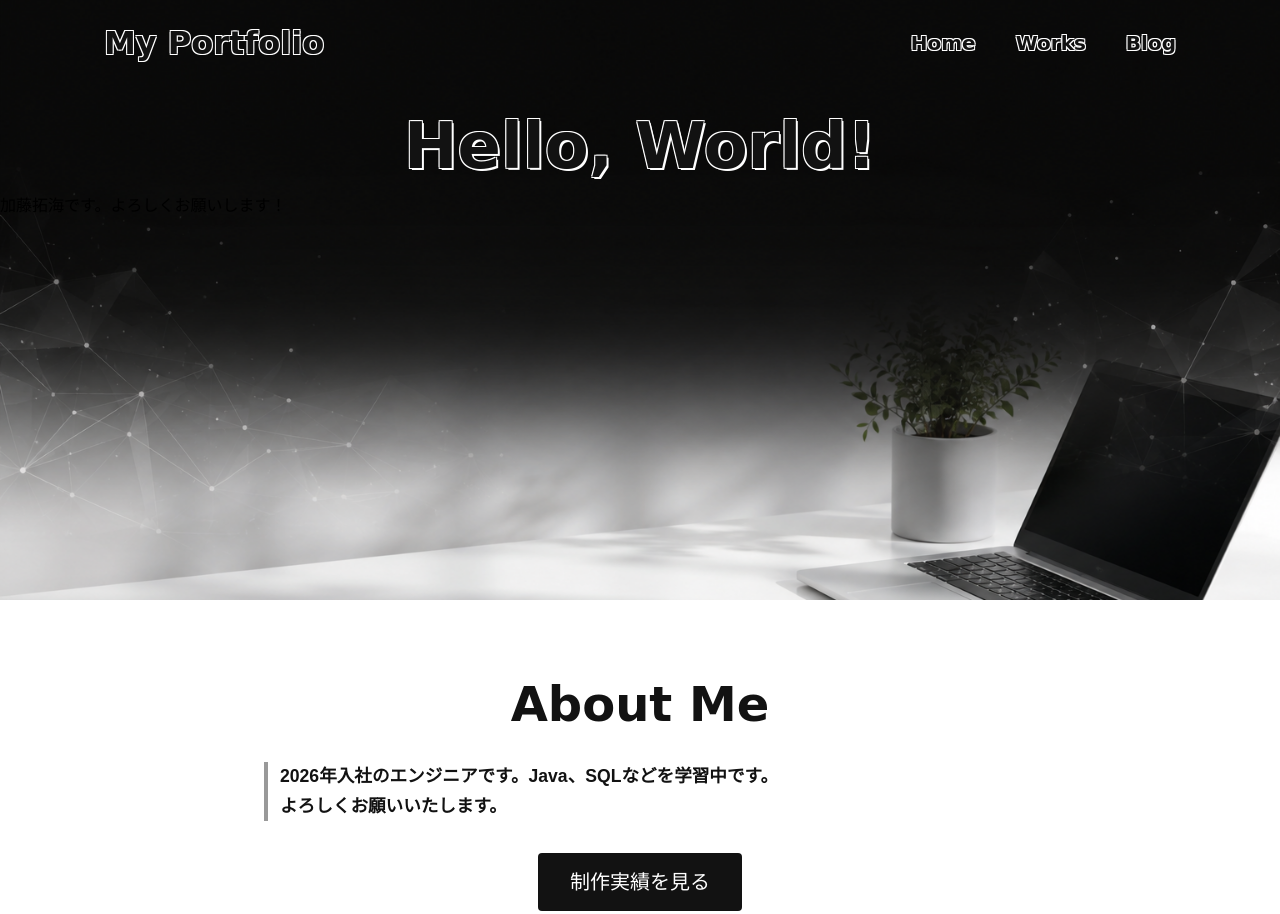
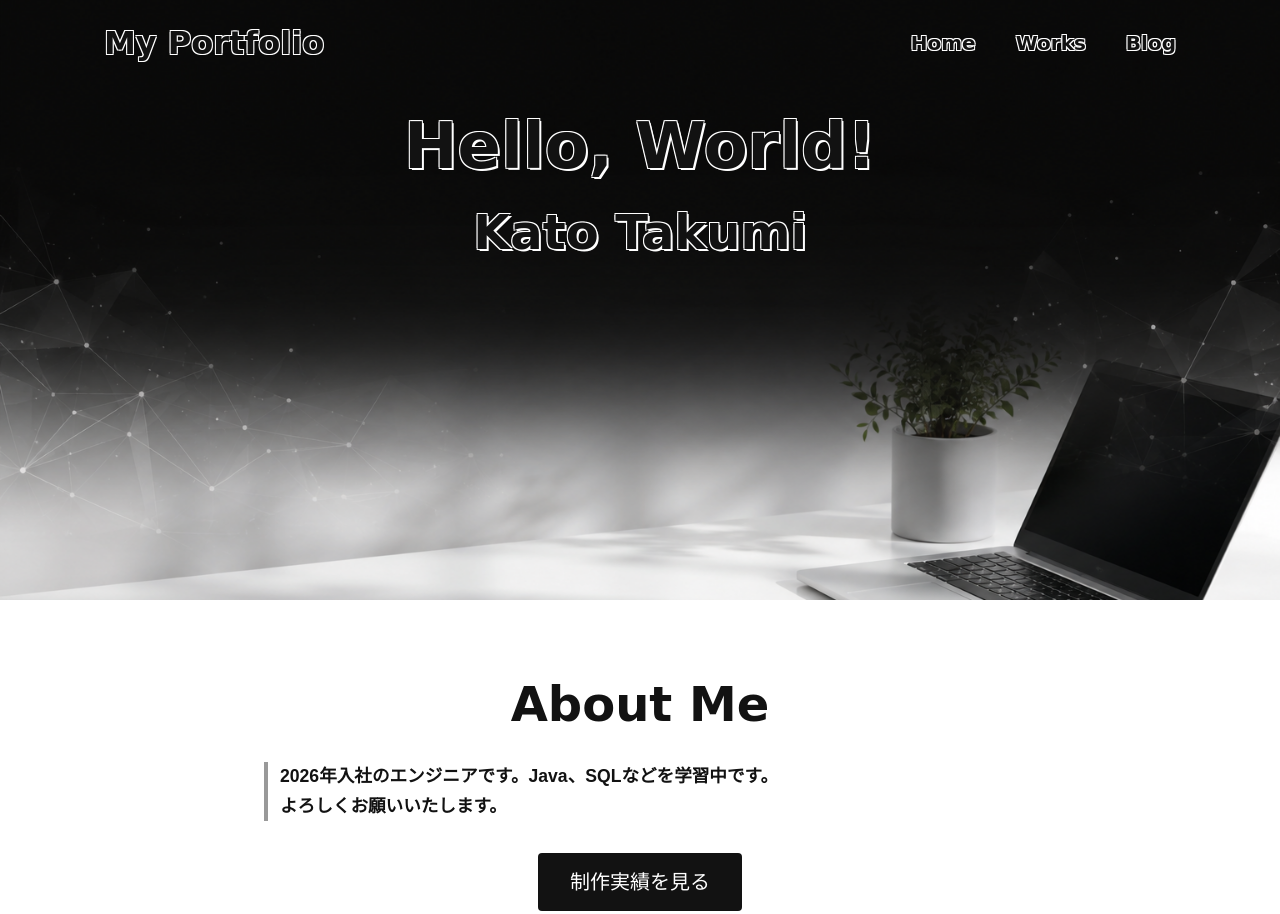
Before and after one commit to katotaku075/portfolio-sample, a plain HTML site: page my-portfolio/index.html in a window 1280 px wide. Shown: the top 914 px of the page. Drawn offline with Linux system fonts and the light colour scheme; some packages are replaced by stand-ins of ours.

Commit message:
表題追加

```diff
--- a/my-portfolio/css/style.css
+++ b/my-portfolio/css/style.css
@@ -34,6 +34,17 @@ img {
 .font-english {
     font-family:'Sacramento', cursive;
     font-weight: 600;
+}
+.name{
+	font-weight: 600;
+	    font-family:'Sacramento', cursive;
+	font-size: 3rem;
+    text-align: center;
+	color: #121212;
+	     text-shadow:   2px 2px 0 white,
+   -1px 1px 0 white,
+    1px -1px 0 white,
+   -1px -1px 0 white;
 }
 .page-title,
 .heading-large,
--- a/my-portfolio/index.html
+++ b/my-portfolio/index.html
@@ -40,7 +40,7 @@
 
             </header>
             <h2 class="page-title font-english">Hello, World!</h2>
-            加藤拓海です。よろしくお願いします！
+            <p class="name">Kato Takumi</p>
         </div>
 
         <section class="about">
```
